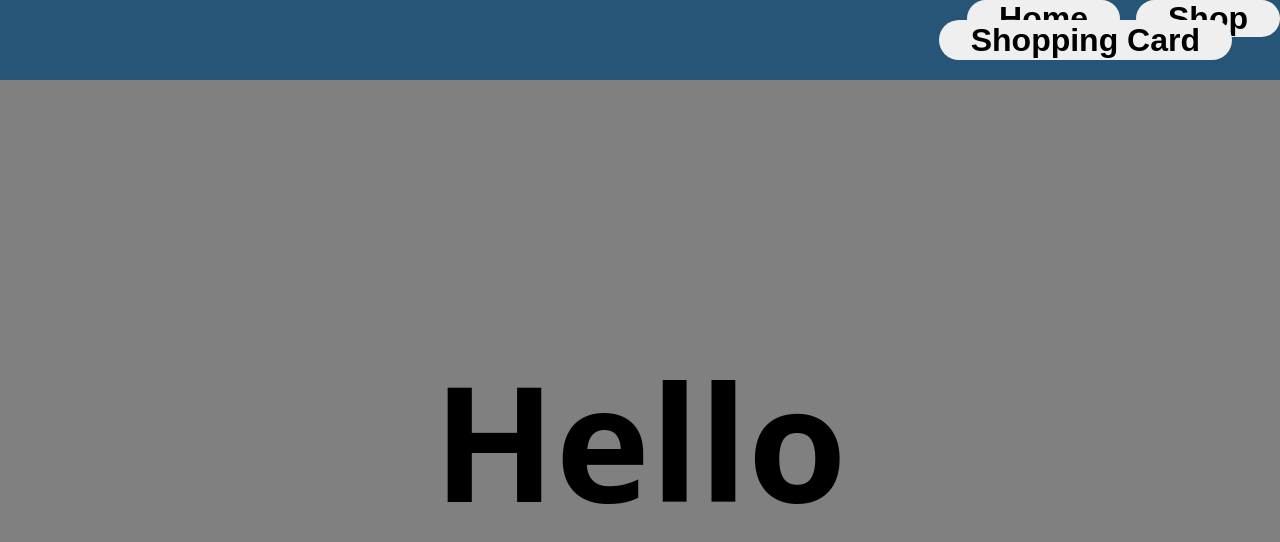
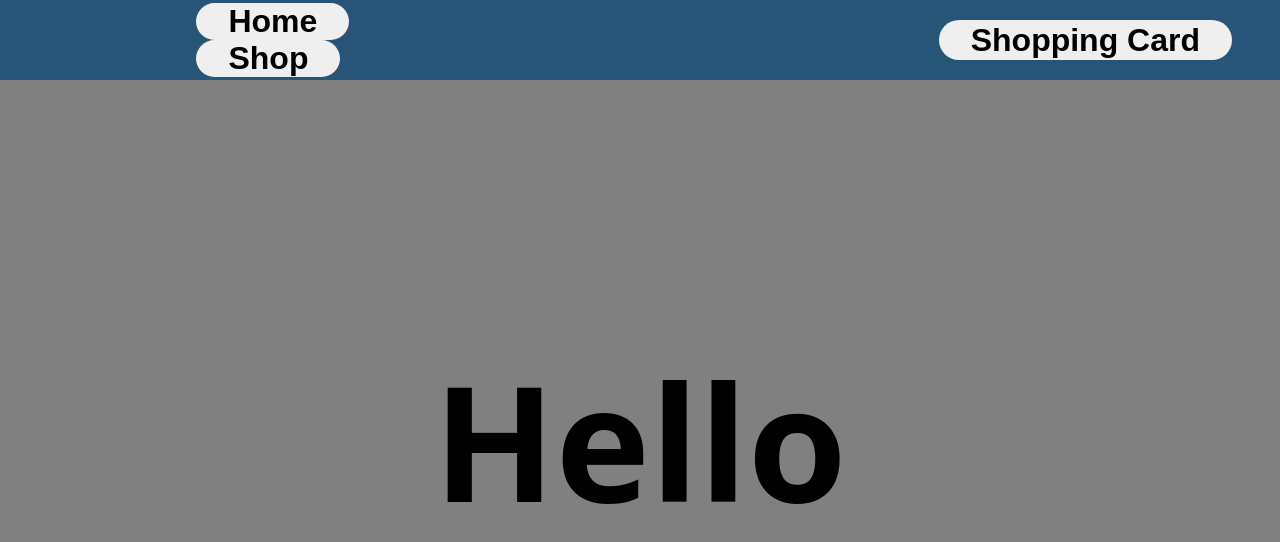
Before and after one commit to BlockchainLover2/Shopping-Cart, a React (Vite) app: page / in a window 1280 px wide. Shown: the top 542 px of the page. Built offline with nearby package versions, Linux system fonts and the light colour scheme; no server answers.

Commit message:
Safari Fix

```diff
--- a/src/App.css
+++ b/src/App.css
@@ -235,9 +235,8 @@ nav {
 }
 
 nav > .button-group {
-    display: flex;
-    gap: 1rem;
-    position: absolute;
+    justify-self: center;
+    align-self: center;
 }
 
 nav > .button-container {
```
